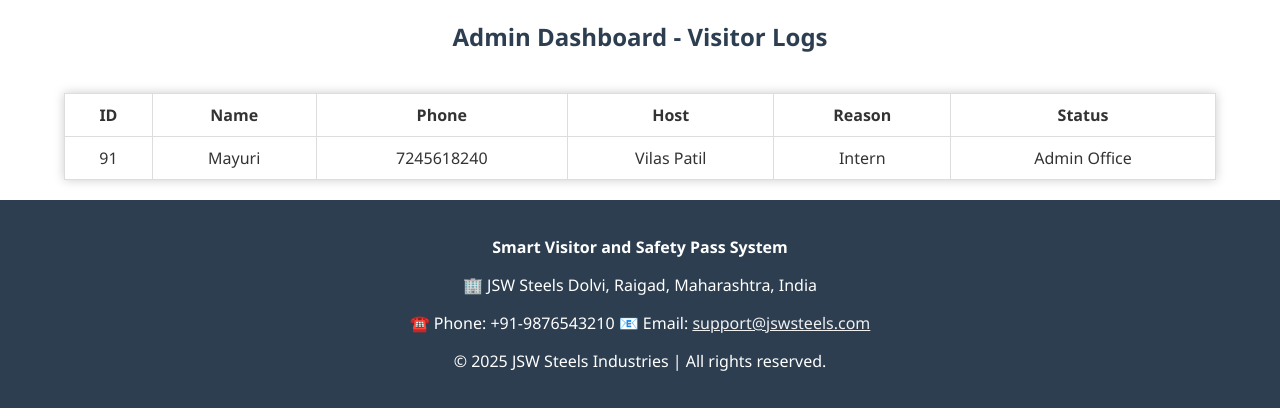
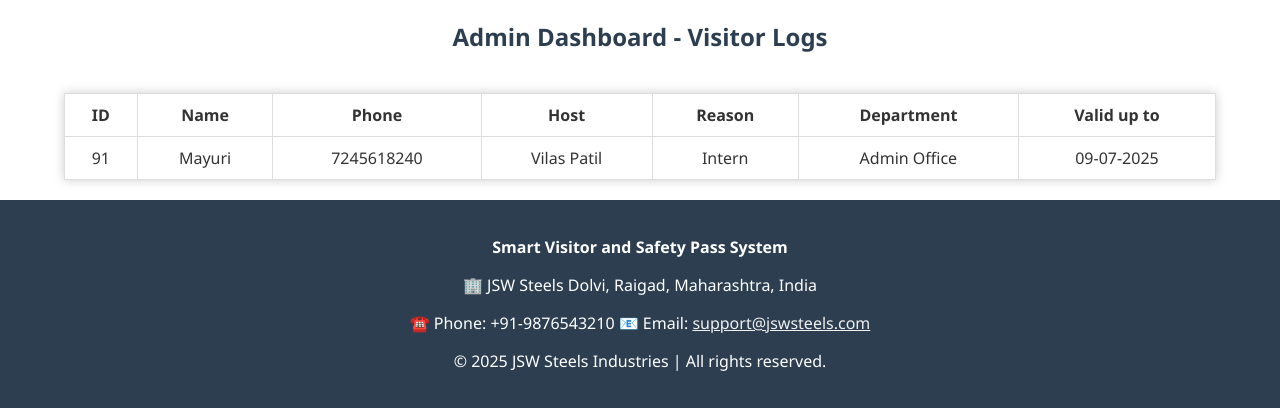
Before and after one commit to Supriya-KK/Smart-Visitor-Safety-Pass-System, a Flask app: page /admin in a window 1280 px wide. Shown: the part 65-485 px from the top of the page. Run offline with Flask 3, Linux system fonts and the light colour scheme; data comes from the database, SQL or seed files in the repository; both versions use the stored data as it was after the commit.

Commit message:
made changes in admin dashboard

```diff
--- a/visitor-pass-system/app.py
+++ b/visitor-pass-system/app.py
@@ -290,6 +290,19 @@
 
     return redirect(url_for('profile', visitor_id=visitor_id))
 
+@app.template_filter('datetimeformat')
+def datetimeformat(value):
+    if not value:
+        return ''
+    try:
+        # Try parsing as YYYY-MM-DD or YYYY-MM-DD HH:MM:SS
+        if len(value) == 10:
+            dt = datetime.strptime(value, '%Y-%m-%d')
+        else:
+            dt = datetime.strptime(value, '%Y-%m-%d %H:%M:%S')
+        return dt.strftime('%d-%m-%Y')
+    except Exception:
+        return value
 
 if __name__ == '__main__':
     app.run(debug=True)
--- a/visitor-pass-system/templates/admin.html
+++ b/visitor-pass-system/templates/admin.html
@@ -18,7 +18,8 @@
       <th>Phone</th>
       <th>Host</th>
       <th>Reason</th>
-      <th>Status</th>
+      <th>Department</th>
+      <th>Valid up to</th>
     </tr>
   </thead>
   <tbody>
@@ -30,6 +31,7 @@
       <td>{{ row[4] }}</td>
       <td>{{ row[3] }}</td>
       <td>{{ row[7] }}</td>
+      <td>{% if row[11] %}{{ row[11]|datetimeformat }}{% else %}N/A{% endif %}</td>
     </tr>
     {% endfor %}
   </tbody>
--- a/visitor-pass-system/templates/profile.html
+++ b/visitor-pass-system/templates/profile.html
@@ -8,7 +8,7 @@
   <p>🧑‍💼 Host: {{ visitor[4] }}</p>
   <p>📍 Area: {{ visitor[7] }}</p>
   <p>📝 Reason: {{ visitor[3] }}</p>
-  <p>📅 Valid up to: {% if visitor[11] %}{{ visitor[11] }}{% else %}N/A{% endif %}</p>
+  <p>📅 Valid up to: {% if visitor[11] %}{{ visitor[11]|datetimeformat }}{% else %}N/A{% endif %}</p>
   <!--<p>🕑 Check-In:
     {% if visitor[8] %}
       {{ visitor[8] }}
```
Also changed, not shown: visitor-pass-system/database.db.
